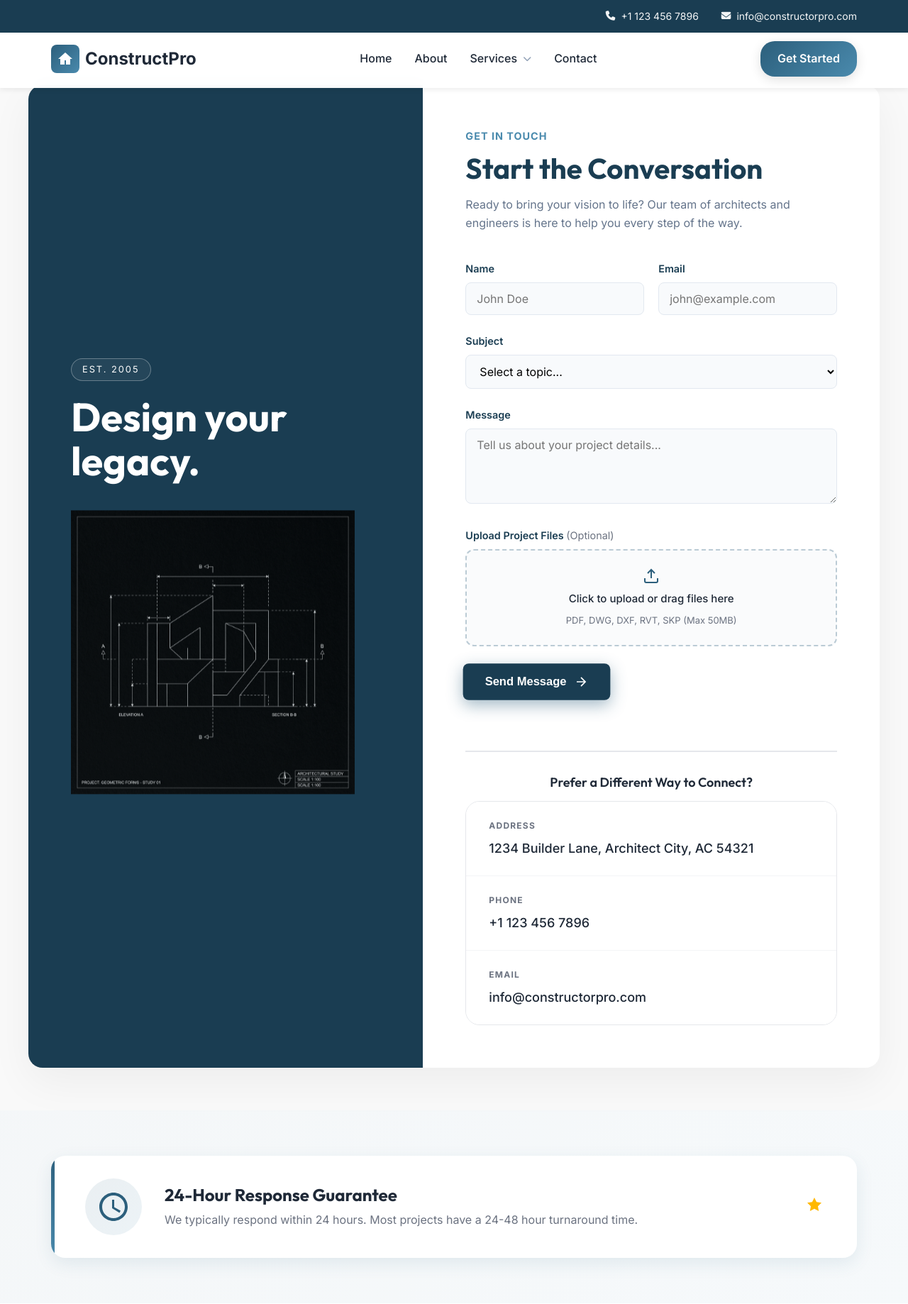
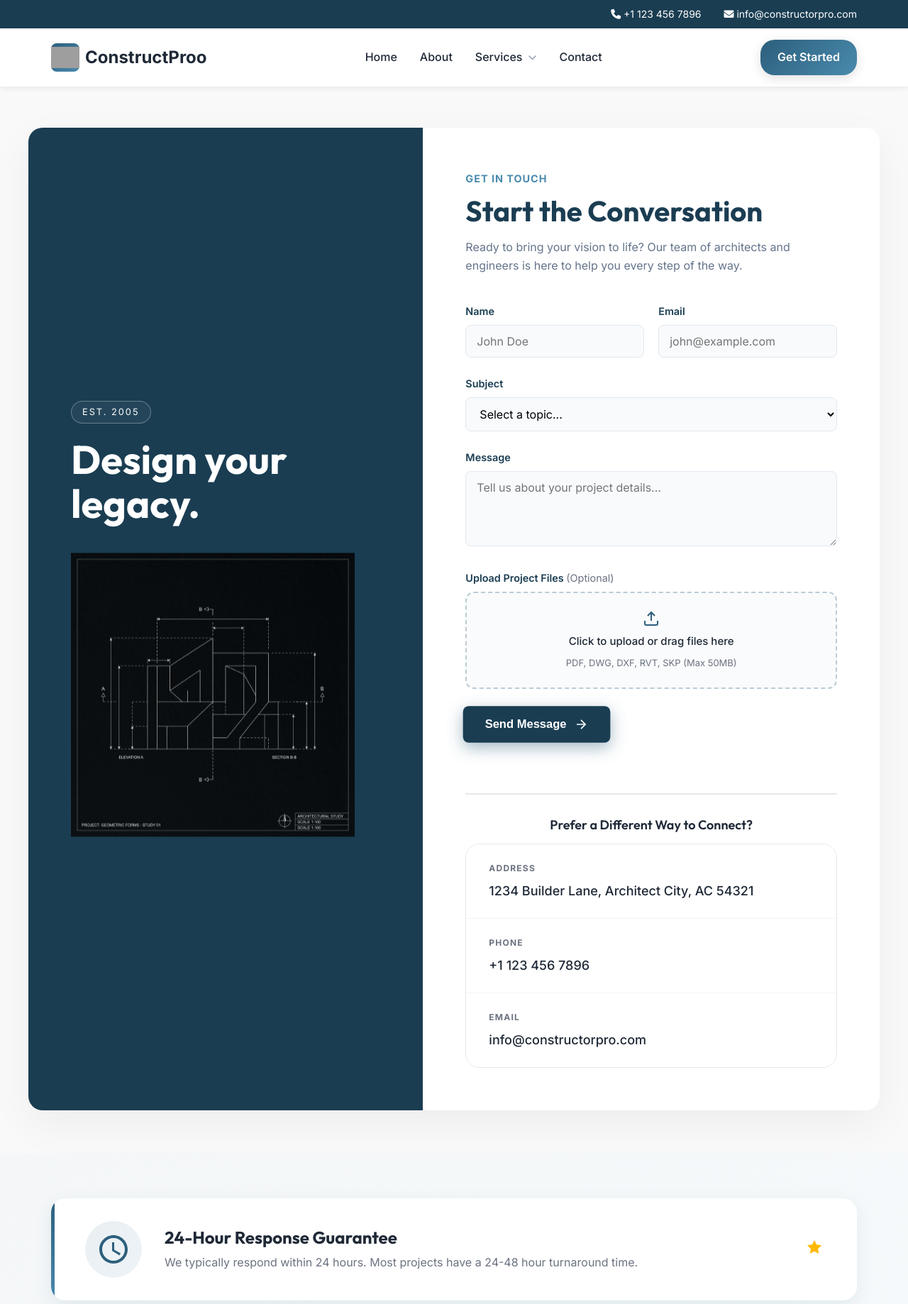
Before and after one commit to OyeeRexxu/architect-web, a Django app: page /contact/ in a window 1280 px wide. Shown: the top 1838 px of the page at 71% size. Run offline with Django 5.2, Linux system fonts and the light colour scheme; data comes from the database, SQL or seed files in the repository; both versions use the stored data as it was after the commit; grey boxes are pictures that could not be loaded.

Commit message:
live the changes

```diff
--- a/construct_site/settings.py
+++ b/construct_site/settings.py
@@ -12,6 +12,7 @@ https://docs.djangoproject.com/en/5.2/ref/settings/
 
 from pathlib import Path
 import os
+# Force reload - user reported admin issue
 # Build paths inside the project like this: BASE_DIR / 'subdir'.
 BASE_DIR = Path(__file__).resolve().parent.parent
 
--- a/main/models.py
+++ b/main/models.py
@@ -99,7 +99,7 @@ class SingletonModel(models.Model):
 
 class SiteSettings(SingletonModel):
     site_name = models.CharField(max_length=100, default="ConstructPro")
-    logo = models.CharField(max_length=200, blank=True, help_text="Path to logo image")
+    logo = models.ImageField(upload_to='site_logos/', blank=True, null=True, help_text="Upload logo image")
     phone_number = models.CharField(max_length=20, default="+1 123 456 7895")
     email = models.EmailField(default="info@constructorpro.com")
     address = models.TextField(default="1234 Builder Lane, Architect City, AC 54321")
@@ -266,3 +266,19 @@ class ProcessStep(models.Model):
 
     def __str__(self):
         return self.title
+
+
+class ContactSubmission(models.Model):
+    name = models.CharField(max_length=100)
+    email = models.EmailField()
+    subject = models.CharField(max_length=50, choices=[
+        ('project', 'New Project Inquiry'),
+        ('career', 'Careers'),
+        ('other', 'Other')
+    ], blank=True)
+    message = models.TextField()
+    file = models.FileField(upload_to='contact_uploads/', blank=True, null=True)
+    created_at = models.DateTimeField(auto_now_add=True)
+
+    def __str__(self):
+        return f"{self.name} - {self.subject}"
--- a/main/views.py
+++ b/main/views.py
@@ -3,8 +3,10 @@ from django.conf import settings
 from .models import (
     Service, HomePage, AboutPage, ContactPage, Testimonial,
     SoftwareTool, WhyChooseUsItem, CommitmentItem, AboutGalleryImage,
-    ProcessStep
+    SoftwareTool, WhyChooseUsItem, CommitmentItem, AboutGalleryImage,
+    ProcessStep, ContactSubmission
 )
+from django.contrib import messages
 import os
 
 def home(request):
@@ -28,6 +30,23 @@ def home(request):
 
 def contact(request):
     """Contact page view"""
+    if request.method == 'POST':
+        name = request.POST.get('name')
+        email = request.POST.get('email')
+        subject = request.POST.get('subject')
+        message = request.POST.get('message')
+        file = request.FILES.get('file')
+
+        ContactSubmission.objects.create(
+            name=name,
+            email=email,
+            subject=subject,
+            message=message,
+            file=file
+        )
+        messages.success(request, 'Message sent successfully! We will get back to you soon.')
+        return redirect('contact')
+
     contact_page = ContactPage.load()
     context = {
         'contact_page': contact_page
--- a/static/css/style.css
+++ b/static/css/style.css
@@ -209,7 +209,10 @@ img {
 .top-contact-bar {
     background: var(--primary-dark);
     color: white;
-    padding: 0.75rem 0;
+    height: 40px;
+    padding: 0;
+    display: flex;
+    align-items: center;
     font-size: 0.875rem;
     position: fixed;
     top: 0;
@@ -218,29 +221,19 @@ img {
     z-index: 1001;
 }
 
+.top-contact-bar .container {
+    display: flex;
+    justify-content: space-between;
+    align-items: center;
+    width: 100%;
+    height: 100%;
+}
+
 .top-contact-info {
     display: flex;
     justify-content: flex-end;
     align-items: center;
     gap: 2rem;
-}
-
-.top-contact-info a {
-    color: white;
-    display: flex;
-    align-items: center;
-    gap: 0.5rem;
-    transition: var(--transition-fast);
-    opacity: 0.95;
-}
-
-.top-contact-info a:hover {
-    opacity: 1;
-    color: var(--accent-color);
-}
-
-.top-contact-info i {
-    font-size: 0.85rem;
 }
 
 /* ===================================
@@ -249,8 +242,8 @@ img {
 
 .navbar {
     position: fixed;
-    top: 42px;
-    /* Height of top contact bar */
+    top: 40px;
+    /* Clean contact with top bar */
     left: 0;
     right: 0;
     z-index: 1000;
--- /dev/null
+++ b/templates/base.html
@@ -0,0 +1 @@
+{% extends 'base_cms.html' %}
--- a/templates/base_cms.html
+++ b/templates/base_cms.html
@@ -19,7 +19,7 @@
 
     <!-- Stylesheet -->
     {% load static %}
-    <link rel="stylesheet" href="{% static 'css/style.css' %}?v=30">
+    <link rel="stylesheet" href="{% static 'css/style.css' %}?v=31">
     <link rel="stylesheet" href="{% static 'css/hero-options.css' %}">
     <link rel="stylesheet" href="{% static 'css/process-section.css' %}">
     <link rel="stylesheet" href="{% static 'css/testimonials-options.css' %}">
@@ -34,10 +34,6 @@
     <!-- Top Contact Bar -->
     <div class="top-contact-bar">
         <div class="container">
-            <div class="top-contact-info">
-                <a href="tel:{{ phone_number }}"><i class="fa-solid fa-phone"></i> {{ phone_number }}</a>
-                <a href="mailto:{{ email }}"><i class="fa-solid fa-envelope"></i> {{ email }}</a>
-            </div>
             <div class="top-social-actions">
                 {% if global_site_settings.facebook_url %}<a href="{{ global_site_settings.facebook_url }}"><i
                         class="fab fa-facebook-f"></i></a>{% endif %}
@@ -48,19 +44,28 @@
                 {% if global_site_settings.linkedin_url %}<a href="{{ global_site_settings.linkedin_url }}"><i
                         class="fab fa-linkedin-in"></i></a>{% endif %}
             </div>
+            <div class="top-contact-info">
+                <a href="tel:{{ phone_number }}"><i class="fa-solid fa-phone"></i> {{ phone_number }}</a>
+                <a href="mailto:{{ email }}"><i class="fa-solid fa-envelope"></i> {{ email }}</a>
+            </div>
         </div>
     </div>
 
     <!-- Navbar -->
-    <nav class="navbar">
+    <nav class="navbar" style="top: 40px !important;">
         <div class="container">
             <a href="{% url 'home' %}" class="logo">
                 <div class="logo-icon">
+                    {% if global_site_settings.logo %}
+                    <img src="{{ global_site_settings.logo.url }}" alt="{{ global_site_settings.site_name }}"
+                        style="width: 100%; height: 100%; object-fit: contain;">
+                    {% else %}
                     <svg width="24" height="24" viewBox="0 0 24 24" fill="white">
                         <path d="M12 3L2 12h3v8h6v-6h2v6h6v-8h3L12 3z" />
                     </svg>
+                    {% endif %}
                 </div>
-                <span>ConstructPro</span>
+                <span>{{ global_site_settings.site_name|default:"ConstructPro" }}</span>
             </a>
 
             <ul class="nav-links">
--- a/templates/contact.html
+++ b/templates/contact.html
@@ -146,6 +146,10 @@
     .contact-visual h2 {
         animation: fadeInUp 1s ease-out 0.5s backwards;
     }
+
+    .contact-page-wrapper {
+        margin-top: 60px;
+    }
 </style>
 
 <script>
```
Also changed, not shown: other parts of templates/contact.html (+19 -6 lines), main/admin.py (+8 -1 lines), db.sqlite3, main/migrations/0011_contactsubmission.py (added), main/migrations/0012_alter_sitesettings_logo.py (added).
